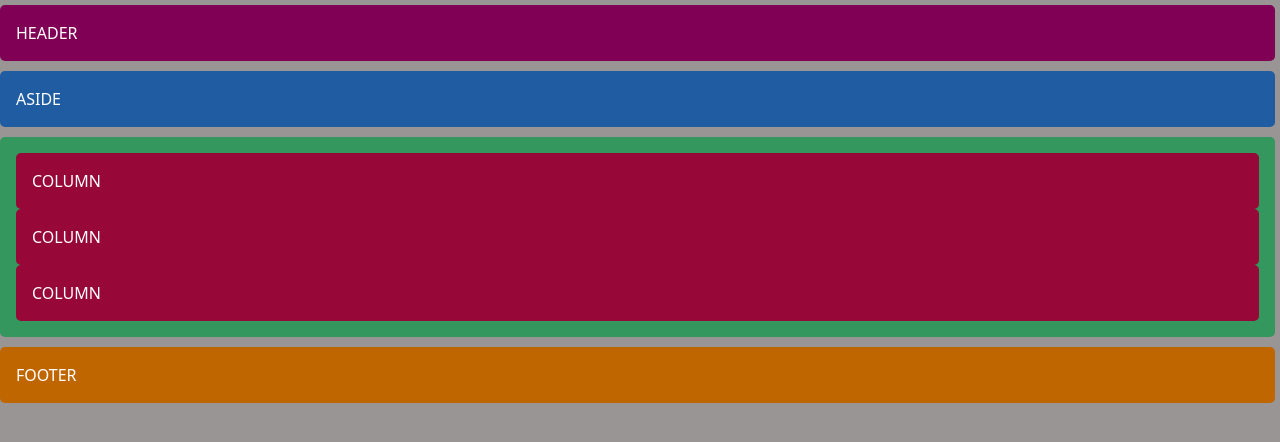
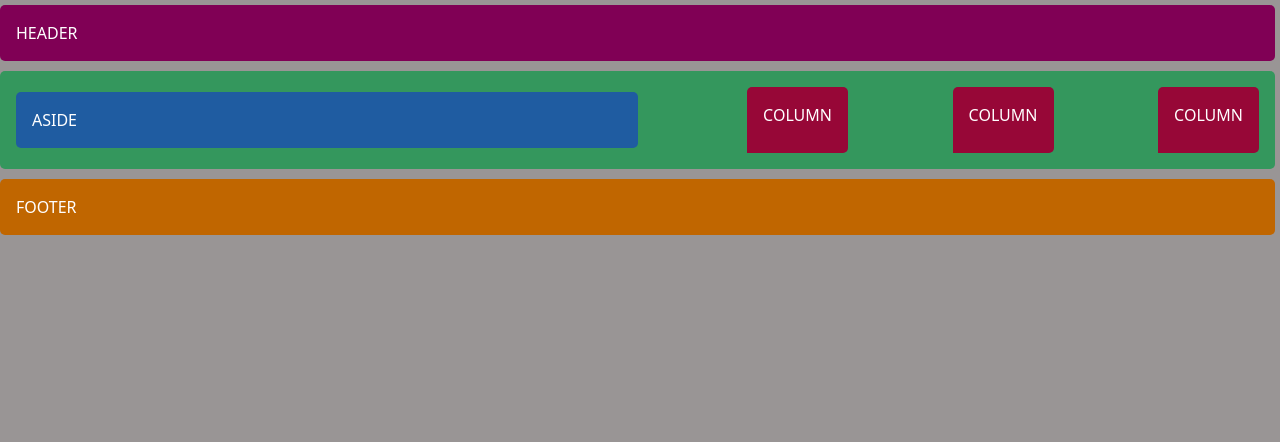
Before and after one commit to KaleeHoward/flexbox-wireframe-practice, a plain HTML site: page index.html in a window 1280 px wide. Drawn offline with Linux system fonts and the light colour scheme.

Commit message:
fixed changes recommended by Dan

```diff
--- a/css/style.css
+++ b/css/style.css
@@ -19,7 +19,7 @@ aside {
     margin: 5px 5px 5px 0;
 }
 
-div {
+.container {
     background-color: rgb(52, 151, 93);
     padding: 1rem;
     border-radius: 5px;
@@ -30,7 +30,7 @@ article {
     background-color: rgb(151, 7, 55);
     padding: 1rem;
     border: 10px;
-    border-radius: 5px;
+    border-radius: 5px 5px 5px 0;
 }
 
 footer {
@@ -41,12 +41,15 @@ footer {
 }
 
 @media screen and (min-width: 481px ) {
-   .flex-left {
-    flex: 50%;
-   }
+ .container {
+    display: flex;
+    flex-direction: row;
+    justify-content: space-between;
+    align-items: stretch;
+ }
 
-   .flex-right {
-    flex: 50%;
-   }
+ aside {
+    width: 50%;
+ }
 
 }
--- a/index.html
+++ b/index.html
@@ -9,8 +9,8 @@
 </head>
 <body>
    <header>HEADER</header>
+   <div class="container">
     <aside>ASIDE</aside>
-   <div>
     <article>COLUMN</article>
     <article>COLUMN</article>
     <article>COLUMN</article>
```
